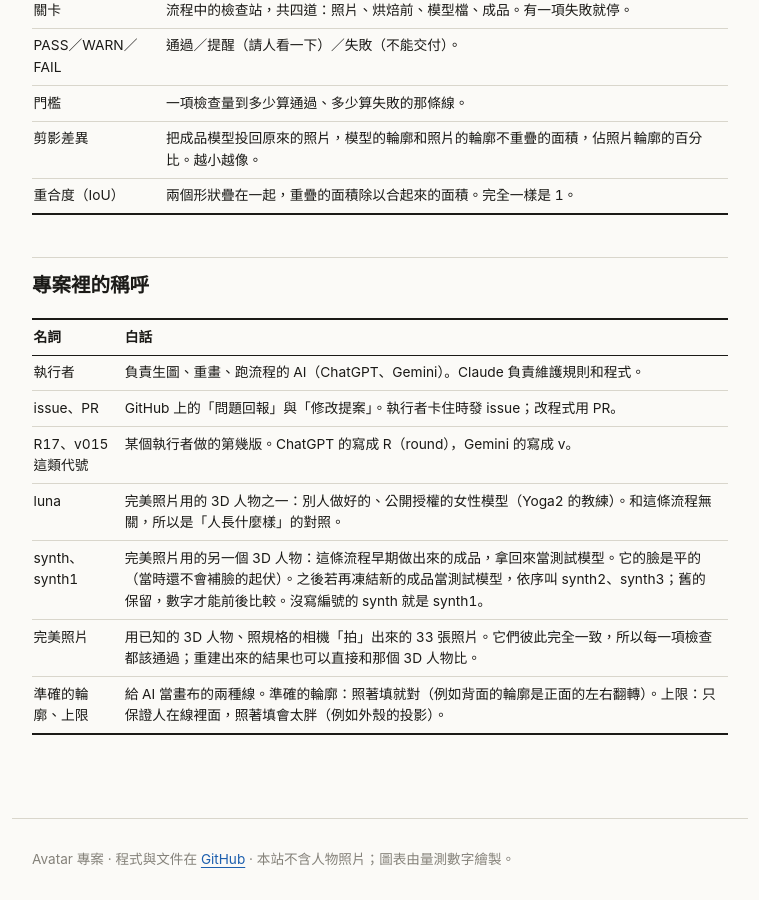
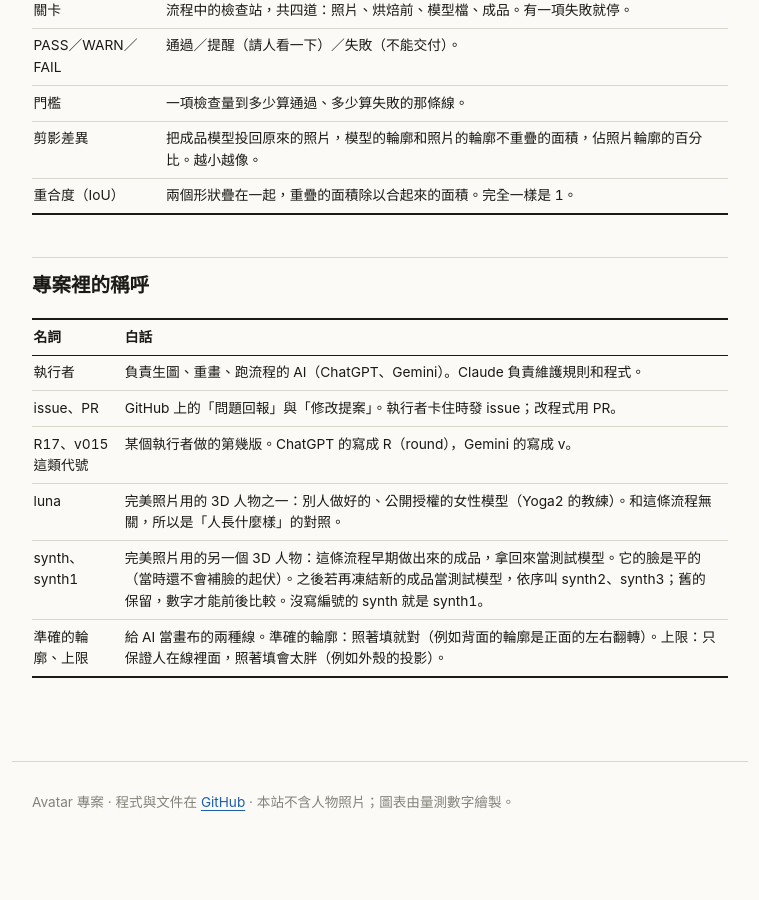
Before and after one commit to WangChengYeh/Avatar, a Jekyll site: the page built from docs/glossary.md, in a window 1280 px wide and 900 px high, scrolled down 2058 px. Shown: the whole window, without its empty margins (260-1019 px from the left). Built offline with Jekyll 4.4.1, drawn with Linux system fonts in a browser that asks for light colours; after the commit the page ends 2901 px from its top, so only the background shows below that.

```diff
--- a/docs/glossary.md
+++ b/docs/glossary.md
@@ -74,5 +74,4 @@ summary: 技術報告裡用到的名詞，每個用一兩句白話解釋。
 | R17、v015 這類代號 | 某個執行者做的第幾版。ChatGPT 的寫成 R（round），Gemini 的寫成 v。 |
 | luna | 完美照片用的 3D 人物之一：別人做好的、公開授權的女性模型（Yoga2 的教練）。和這條流程無關，所以是「人長什麼樣」的對照。 |
 | synth、synth1 | 完美照片用的另一個 3D 人物：這條流程早期做出來的成品，拿回來當測試模型。它的臉是平的（當時還不會補臉的起伏）。之後若再凍結新的成品當測試模型，依序叫 synth2、synth3；舊的保留，數字才能前後比較。沒寫編號的 synth 就是 synth1。 |
-| 完美照片 | 用已知的 3D 人物、照規格的相機「拍」出來的 33 張照片。它們彼此完全一致，所以每一項檢查都該通過；重建出來的結果也可以直接和那個 3D 人物比。 |
 | 準確的輪廓、上限 | 給 AI 當畫布的兩種線。準確的輪廓：照著填就對（例如背面的輪廓是正面的左右翻轉）。上限：只保證人在線裡面，照著填會太胖（例如外殼的投影）。 |
```
